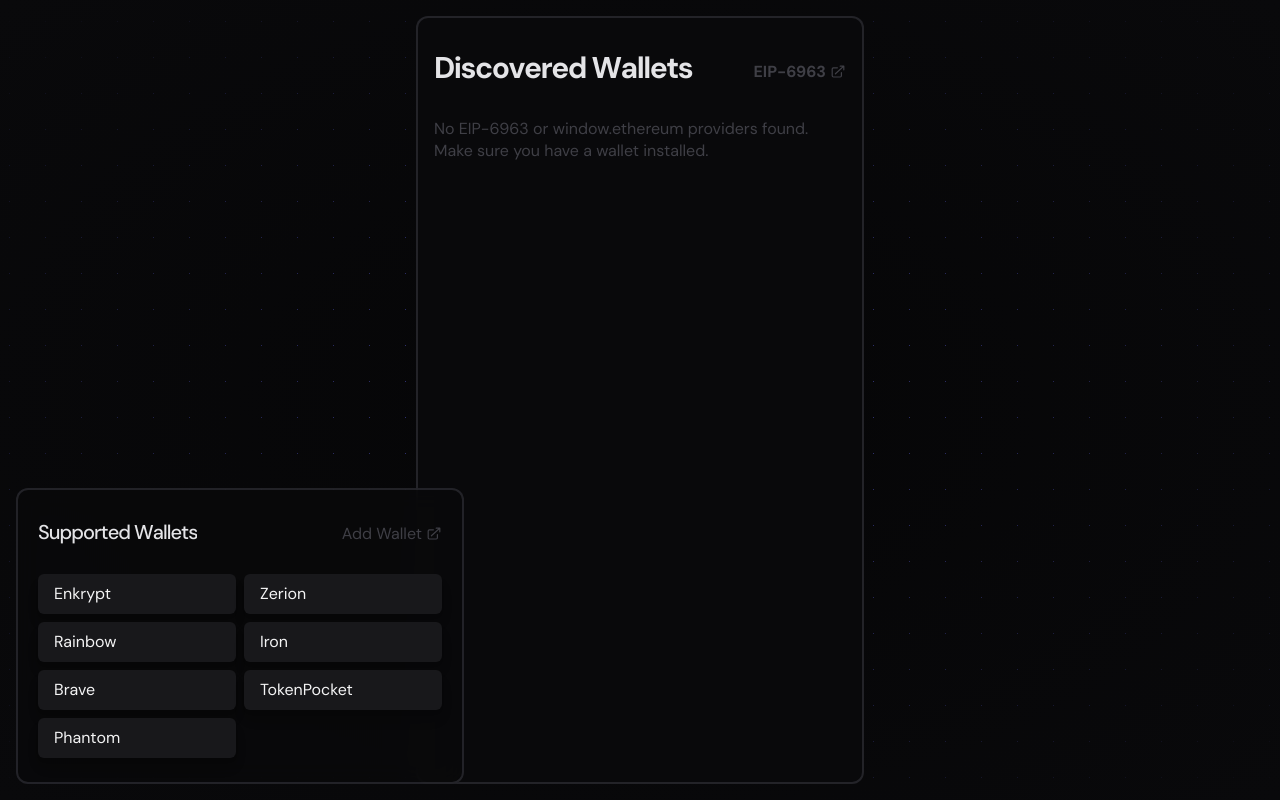
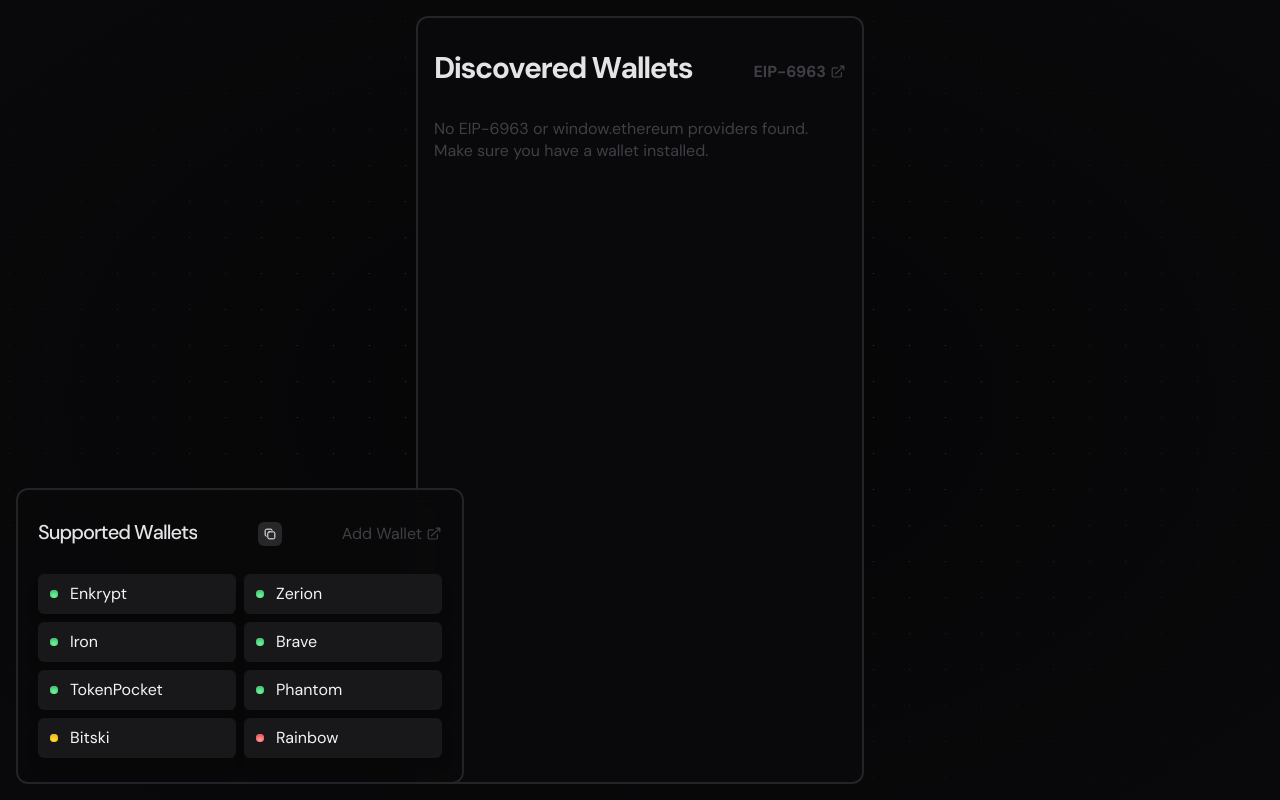
Before and after one commit to WalletConnect/EIP6963, a React (Vite) app: page / in a window 1280 px wide. Built offline with nearby package versions, Linux system fonts and the light colour scheme.

Commit message:
feat: Wallet Intergration Status

```diff
--- a/src/components/SupportedWallets.tsx
+++ b/src/components/SupportedWallets.tsx
@@ -5,11 +5,47 @@
   textVariants,
   wrapperVariants,
 } from "./ui/animationVariants";
-import { supportedWallets } from "../utils/constants";
+import { Status, supportedWallets } from "../utils/constants";
+import {
+  Tooltip,
+  TooltipContent,
+  TooltipPortal,
+  TooltipProvider,
+  TooltipTrigger,
+} from "./ui/tooltip";
 
 const headingText = "Supported Wallets".split("");
 
-const Wallet: React.FC<{ name: string; url: string }> = ({ name, url }) => {
+const getStatusComponent = (status: Status) => {
+  switch (status) {
+    case Status.WORKING:
+      return (
+        <div className="relative block w-2 h-2 bg-green-300 rounded-full shadow-inner shadow-green-500">
+          <span className="absolute inline-flex w-full h-full bg-green-400 rounded-full opacity-75 animate-halo"></span>
+        </div>
+      );
+    case Status.PARTIAL:
+      return (
+        <div className="relative block w-2 h-2 bg-yellow-300 rounded-full shadow-inner shadow-yellow-500">
+          <span className="absolute inline-flex w-full h-full bg-yellow-400 rounded-full opacity-75 animate-halo"></span>
+        </div>
+      );
+    case Status.BREAKING:
+      return (
+        <div className="relative block w-2 h-2 bg-red-300 rounded-full shadow-inner shadow-red-500">
+          <span className="absolute inline-flex w-full h-full bg-red-400 rounded-full opacity-75 animate-halo"></span>
+        </div>
+      );
+    default:
+      return "";
+  }
+};
+
+const Wallet: React.FC<{ name: string; url: string; status: Status }> = ({
+  name,
+  url,
+  status,
+}) => {
   const utmURL = new URL(url);
   utmURL.searchParams.set("utm_campaign", "eip6963");
   utmURL.searchParams.set("utm_source", "eip6963.org");
@@ -21,9 +57,12 @@
       key={name}
       href={utmURL.toString()}
       target="_blank"
-      className="relative z-10 flex items-center justify-between px-4 py-2 overflow-hidden rounded-md shadow-lg group bg-zinc-900 text-zinc-100 hover:bg-zinc-800"
+      className={`relative z-10 flex items-center justify-between px-3 py-2 overflow-hidden rounded-md shadow-lg group bg-zinc-900 text-zinc-100 hover:bg-zinc-800`}
     >
-      <p>{name}</p>
+      <div className="flex items-center gap-3">
+        {getStatusComponent(status)}
+        <p>{name}</p>
+      </div>
       <svg
         xmlns="http://www.w3.org/2000/svg"
         viewBox="0 0 20 20"
@@ -49,9 +88,15 @@
   emulateAvailable: boolean;
   handleAddWindowProvider: () => void;
 }> = ({ emulateAvailable, handleAddWindowProvider }) => {
+  const statusOrder = Object.values(Status);
+  const sortedSupportedWallets = supportedWallets.sort((a, b) => {
+    const aStatus = statusOrder.indexOf(a.status);
+    const bStatus = statusOrder.indexOf(b.status);
+    return aStatus - bStatus;
+  });
   return (
     <>
-      <div className="absolute bottom-0 px-5 py-3 mx-auto my-0 border-2 rounded-xl z-[9999] left-1/2 -translate-x-1/2 lg:translate-x-0 lg:left-4 w-screen sm:w-[28rem] border-transparent sm:border-zinc-700/50 sm:my-4 bg-zinc-950/80 backdrop-blur-md lg:rounded-t-xl rounded-t-none border-t-zinc-700/50">
+      <div className="absolute bottom-0 px-5 py-3 mx-auto my-0 border-2 rounded-xl z-[49] left-1/2 -translate-x-1/2 lg:translate-x-0 lg:left-4 w-screen sm:w-[28rem] border-transparent sm:border-zinc-700/50 sm:my-4 bg-zinc-950/80 backdrop-blur-md lg:rounded-t-xl rounded-t-none border-t-zinc-700/50">
         <div className="flex items-end self-start justify-between w-full py-4 mb-3 overflow-hidden h-fit">
           <motion.h1
             variants={sentenceVariant}
@@ -69,6 +114,41 @@
               </motion.span>
             ))}
           </motion.h1>
+          <div className="flex items-center justify-center gap-2">
+            <TooltipProvider>
+              <Tooltip>
+                <TooltipTrigger>
+                  <div className="p-1 transition-colors rounded-md bg-zinc-800 text-inherit hover:text-zinc-200">
+                    <svg className="w-4 h-4" fill="none" viewBox="0 0 24 24">
+                      <path
+                        stroke="currentColor"
+                        strokeLinecap="round"
+                        strokeLinejoin="round"
+                        strokeWidth="1.5"
+                        d="M6.5 15.25V15.25C5.5335 15.25 4.75 14.4665 4.75 13.5V6.75C4.75 5.64543 5.64543 4.75 6.75 4.75H13.5C14.4665 4.75 15.25 5.5335 15.25 6.5V6.5"
+                      ></path>
+                      <rect
+                        width="10.5"
+                        height="10.5"
+                        x="8.75"
+                        y="8.75"
+                        stroke="currentColor"
+                        strokeLinecap="round"
+                        strokeLinejoin="round"
+                        strokeWidth="1.5"
+                        rx="2"
+                      ></rect>
+                    </svg>
+                  </div>
+                </TooltipTrigger>
+                <TooltipPortal>
+                  <TooltipContent side="right" className="backdrop-blur-lg">
+                    <p>Copy to Clipboard</p>
+                  </TooltipContent>
+                </TooltipPortal>
+              </Tooltip>
+            </TooltipProvider>
+          </div>
           <p className="overflow-hidden text-zinc-700 h-fit">
             <motion.a
               href="https://github.com/WalletConnect/EIP6963/blob/master/src/utils/constants.ts"
@@ -131,8 +211,13 @@
                 </svg>
               </motion.button>
             )}
-            {supportedWallets.map(props => (
-              <Wallet key={props.name} name={props.name} url={props.url} />
+            {sortedSupportedWallets.map(props => (
+              <Wallet
+                key={props.name}
+                name={props.name}
+                url={props.url}
+                status={props.status}
+              />
             ))}
           </AnimatePresence>
         </div>
--- a/src/utils/constants.ts
+++ b/src/utils/constants.ts
@@ -1,30 +1,48 @@
+export enum Status {
+  WORKING = "working",
+  PARTIAL = "partial",
+  BREAKING = "breaking",
+}
+
 export const supportedWallets = [
   {
     name: "Enkrypt",
     url: "https://www.enkrypt.com",
+    status: Status.WORKING,
   },
   {
     name: "Zerion",
     url: "https://zerion.io",
+    status: Status.WORKING,
   },
   {
     name: "Rainbow",
     url: "https://rainbow.me/extension",
+    status: Status.BREAKING,
   },
   {
     name: "Iron",
     url: "https://github.com/iron-wallet/iron",
+    status: Status.WORKING,
   },
   {
     name: "Brave",
     url: "https://brave.com",
+    status: Status.WORKING,
   },
   {
     name: "TokenPocket",
     url: "https://tokenpocket.pro",
+    status: Status.WORKING,
   },
   {
     name: "Phantom",
     url: "https://phantom.app/download",
+    status: Status.WORKING,
+  },
+  {
+    name: "Bitski",
+    url: "https://bitski.com",
+    status: Status.PARTIAL,
   },
 ];
```
Also changed, not shown: 2 other files (tests, documents, lock files or other folders).
